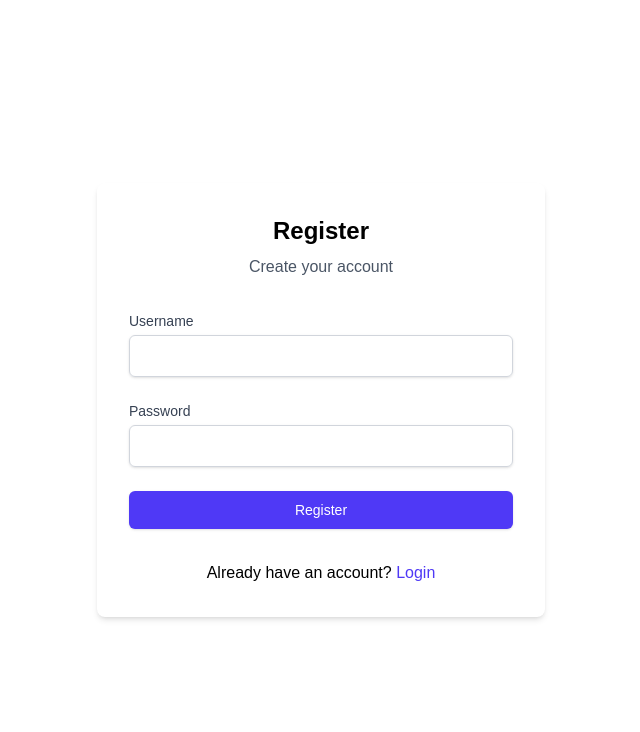
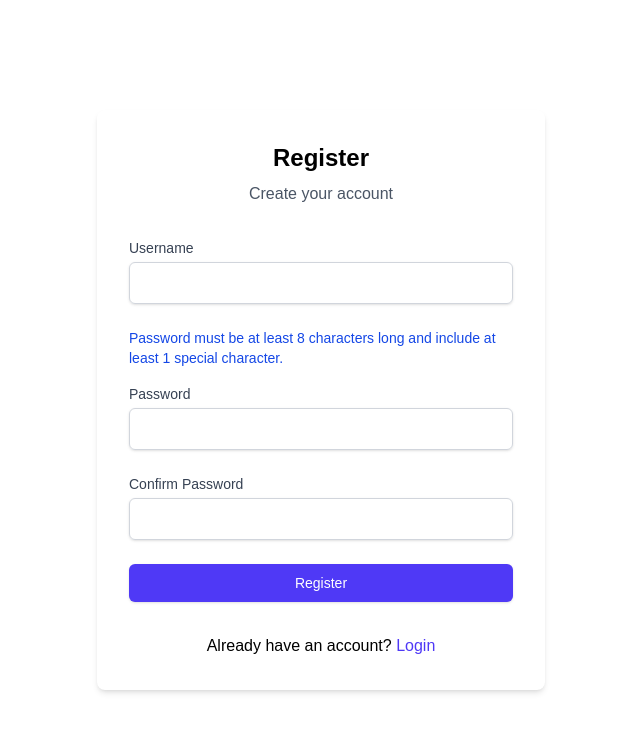
Before and after one commit to guidoasbun/chat-sec-1, a Next.js app in the folder frontend/: page /register in a window 1280 px wide. Shown: the top 732 px of the page, without its empty margins (319-959 px from the left). Built offline with nearby package versions, Linux system fonts and the light colour scheme.

Commit message:
sanitization front and back

```diff
--- a/frontend/src/app/chat/page.js
+++ b/frontend/src/app/chat/page.js
@@ -14,7 +14,7 @@ import {
   getSymmetricKey
 } from '@/utils/socket';
 import { decryptMessage, verifySignatureRSA, verifySignatureDSA, decryptSymmetricKey } from '@/utils/crypto';
-
+import { sanitizeInput } from '@/utils/sanitize';
 
 export default function Chat() {
   const router = useRouter();
@@ -28,66 +28,6 @@ export default function Chat() {
   const [participants, setParticipants] = useState([]);
   const socketInitialized = useRef(false);
   const userRef = useRef(null); // Add a ref to store the user data
-
-  // useEffect(() => {
-  //   // Check if user is logged in
-  //   const response = await axios.get('http://localhost:5001/api/get-cookie', { withCredentials: true });
-  //   const parsedUser = {
-  //     ...response.data.user,
-  //     public_key: response.data.user.public_key || response.data.user.publicKey
-  //   };
-  //
-  //   parsedUser.public_key = parsedUser.public_key || parsedUser.publicKey;
-  //   setUser(parsedUser);
-  //   userRef.current = parsedUser; // Store user in ref for access in event handlers
-  //
-  //   // Initialize Socket.IO connection
-  //   if (!socketInitialized.current) {
-  //     const socket = initializeSocket(parsedUser.username);
-  //
-  //     // Listen for online users updates
-  //     socket.on('user_online', (data) => {
-  //       setOnlineUsers(prev => {
-  //         if (!prev.includes(data.username)) {
-  //           return [...prev, data.username];
-  //         }
-  //         return prev;
-  //       });
-  //     });
-  //
-  //     socket.on('user_offline', (data) => {
-  //       setOnlineUsers(prev => prev.filter(user => user !== data.username));
-  //     });
-  //
-  //     // Listen for chat invitations
-  //     socket.on('chat_invitation', async (data) => {
-  //       await handleChatInvitation(data, userRef.current);
-  //     });
-  //
-  //     // Listen for new messages
-  //     socket.on('new_message', handleNewMessage);
-  //
-  //     // Listen for users joining/leaving chat
-  //     socket.on('user_joined', (data) => {
-  //       console.log(`${data.username} joined the chat`);
-  //     });
-  //
-  //     socket.on('user_left', (data) => {
-  //       console.log(`${data.username} left the chat`);
-  //       setParticipants(prev => prev.filter(p => p !== data.username));
-  //     });
-  //
-  //     socketInitialized.current = true;
-  //   }
-  //
-  //   // Fetch online users
-  //   fetchOnlineUsers();
-  //
-  //   // Cleanup on unmount
-  //   return () => {
-  //     disconnectSocket();
-  //   };
-  // }, [router]);
 
   useEffect(() => {
     const fetchUserFromCookie = async () => {
@@ -268,20 +208,14 @@ export default function Chat() {
     // Send encrypted message
     try{
       const socket = getSocket();
+      const sanitizedMessage = sanitizeInput(message);
       sendEncryptedMessage(
           chatId,
           user.username,
-          message,
+          sanitizedMessage,
           signatureType,
           user.privateKey
       );
-      // Add message to local state (for immediate display)
-      // setMessages(prev => [...prev, {
-      //   sender: user.username,
-      //   text: message,
-      //   signatureType,
-      //   timestamp: new Date().toISOString()
-      // }]);
     } catch (err) {
       console.error("Cannot send message:", err);
     }
--- a/frontend/src/app/login/page.js
+++ b/frontend/src/app/login/page.js
@@ -5,6 +5,7 @@ import { useRouter } from 'next/navigation';
 import { useForm } from 'react-hook-form';
 import axios from 'axios';
 import Link from 'next/link';
+import { sanitizeInput } from '@/utils/sanitize';
 
 export default function Login() {
   const router = useRouter();
@@ -17,10 +18,12 @@ export default function Login() {
       setIsLoading(true);
       setError('');
 
-      // Updated to use port 5001
+      const cleanUsername = sanitizeInput(data.username);
+      const cleanPassword = sanitizeInput(data.password);
+
       const response = await axios.post('http://localhost:5001/api/login', {
-        username: data.username,
-        password: data.password
+        username: cleanUsername,
+        password: cleanPassword
       });
 
       if (response.data.success) {
--- a/frontend/src/app/register/page.js
+++ b/frontend/src/app/register/page.js
@@ -5,10 +5,13 @@ import { useRouter } from 'next/navigation';
 import { useForm } from 'react-hook-form';
 import axios from 'axios';
 import Link from 'next/link';
+import { sanitizeInput } from '@/utils/sanitize';
 
 export default function Register() {
   const router = useRouter();
-  const { register, handleSubmit, formState: { errors } } = useForm();
+  // Use useForm with password watching for confirm password validation
+  const { register, handleSubmit, watch, formState: { errors } } = useForm();
+  const password = watch('password', '');
   const [isLoading, setIsLoading] = useState(false);
   const [error, setError] = useState('');
 
@@ -17,10 +20,14 @@ export default function Register() {
       setIsLoading(true);
       setError('');
 
-      // Updated to use port 5001
+      // Sanitize inputs
+      const cleanUsername = sanitizeInput(data.username);
+      const cleanPassword = sanitizeInput(data.password);
+
+      // Password confirmation logic is handled by react-hook-form validation
       const response = await axios.post('http://localhost:5001/api/register', {
-        username: data.username,
-        password: data.password
+        username: cleanUsername,
+        password: cleanPassword
       });
 
       if (response.data.success) {
@@ -66,6 +73,9 @@ export default function Register() {
           </div>
 
           <div>
+            <label htmlFor="password" className="block text-sm font-medium text-blue-700 pb-4">
+              Password must be at least 8 characters long and include at least 1 special character.
+            </label>
             <label htmlFor="password" className="block text-sm font-medium text-gray-700">
               Password
             </label>
@@ -74,12 +84,31 @@ export default function Register() {
               type="password"
               {...register('password', {
                 required: 'Password is required',
-                minLength: { value: 6, message: 'Password must be at least 6 characters' }
+                minLength: { value: 8, message: 'Password must be at least 8 characters' },
+                validate: (value) => /[^A-Za-z0-9]/.test(value) || 'Must include at least 1 special character'
               })}
               className="mt-1 block w-full px-3 py-2 border border-gray-300 rounded-md shadow-sm focus:outline-none focus:ring-indigo-500 focus:border-indigo-500"
             />
             {errors.password && (
               <p className="mt-2 text-sm text-red-600">{errors.password.message}</p>
+            )}
+          </div>
+
+          <div>
+            <label htmlFor="confirmPassword" className="block text-sm font-medium text-gray-700">
+              Confirm Password
+            </label>
+            <input
+              id="confirmPassword"
+              type="password"
+              {...register('confirmPassword', {
+                required: 'Please confirm your password',
+                validate: (value) => value === password || 'Passwords do not match'
+              })}
+              className="mt-1 block w-full px-3 py-2 border border-gray-300 rounded-md shadow-sm focus:outline-none focus:ring-indigo-500 focus:border-indigo-500"
+            />
+            {errors.confirmPassword && (
+              <p className="mt-2 text-sm text-red-600">{errors.confirmPassword.message}</p>
             )}
           </div>
 
--- /dev/null
+++ b/frontend/src/utils/sanitize.js
@@ -0,0 +1,3 @@
+export const sanitizeInput = (str) => {
+    return str.replace(/[<>"'`;]/g, '');
+};
```
Also changed, not shown: 1 other file (tests, documents, lock files or other folders).
